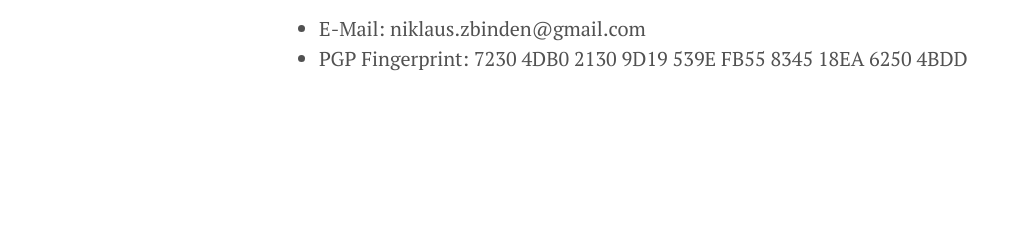
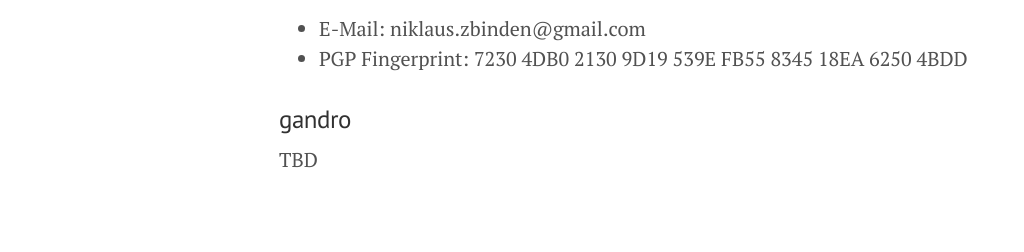
Before and after one commit to clojit/clojit.github.io, a Jekyll site: the page built from about.md, in a window 1280 px wide. Shown: the part 1147-1399 px from the top of the page, without its empty margins (1-1025 px from the left). Built offline with Jekyll 4.4.1, drawn with Linux system fonts in a browser that asks for light colours; Markdown is read by kramdown in place of the engine named in the settings; before the commit the page ends 1301 px from its top, so only the background shows below that.

Commit message:
add gandro stub

```diff
--- a/about.md
+++ b/about.md
@@ -41,3 +41,12 @@ title: About
 
 
 </p>
+
+
+<p>
+    <h3> gandro </h3>
+
+
+    <p> TBD </p>
+
+</p>
```
